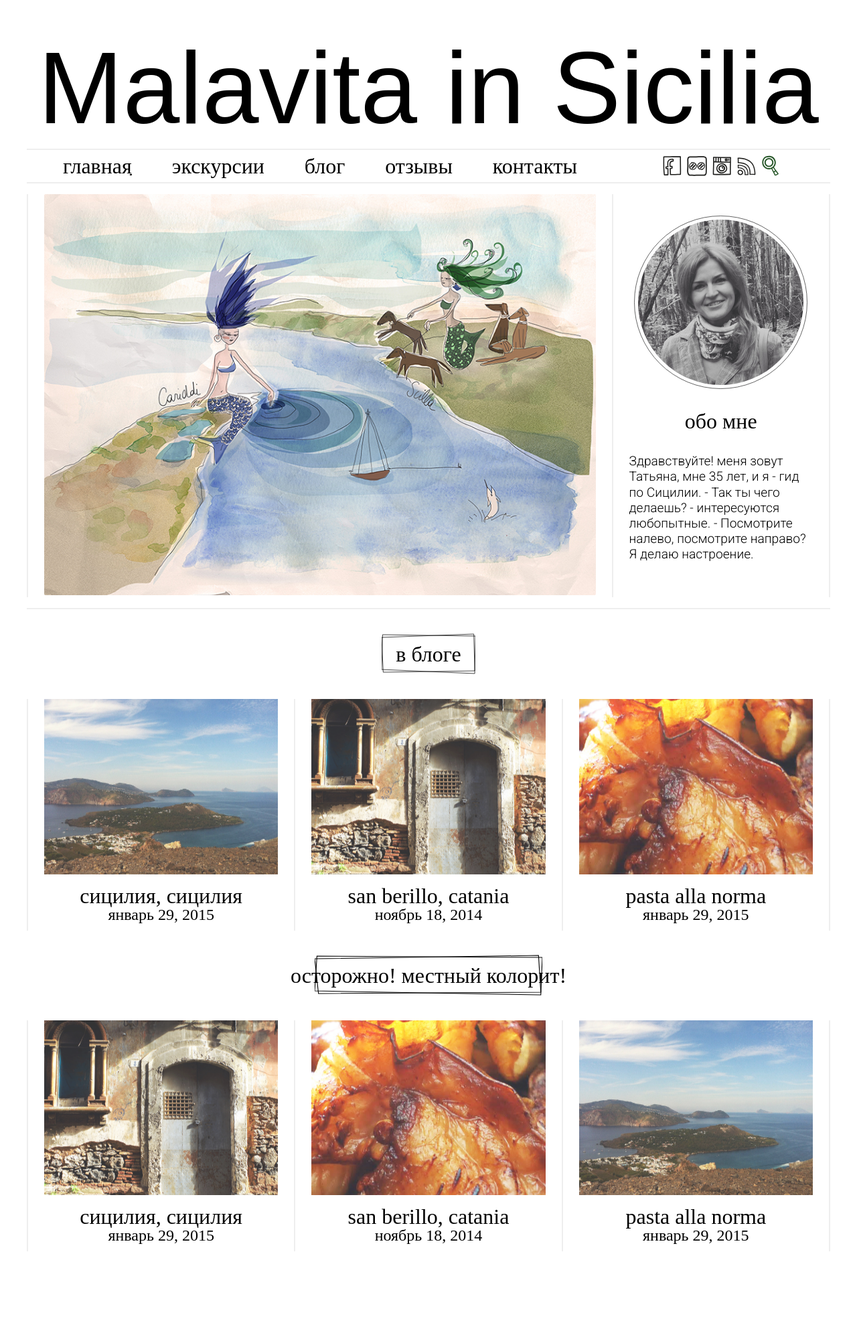
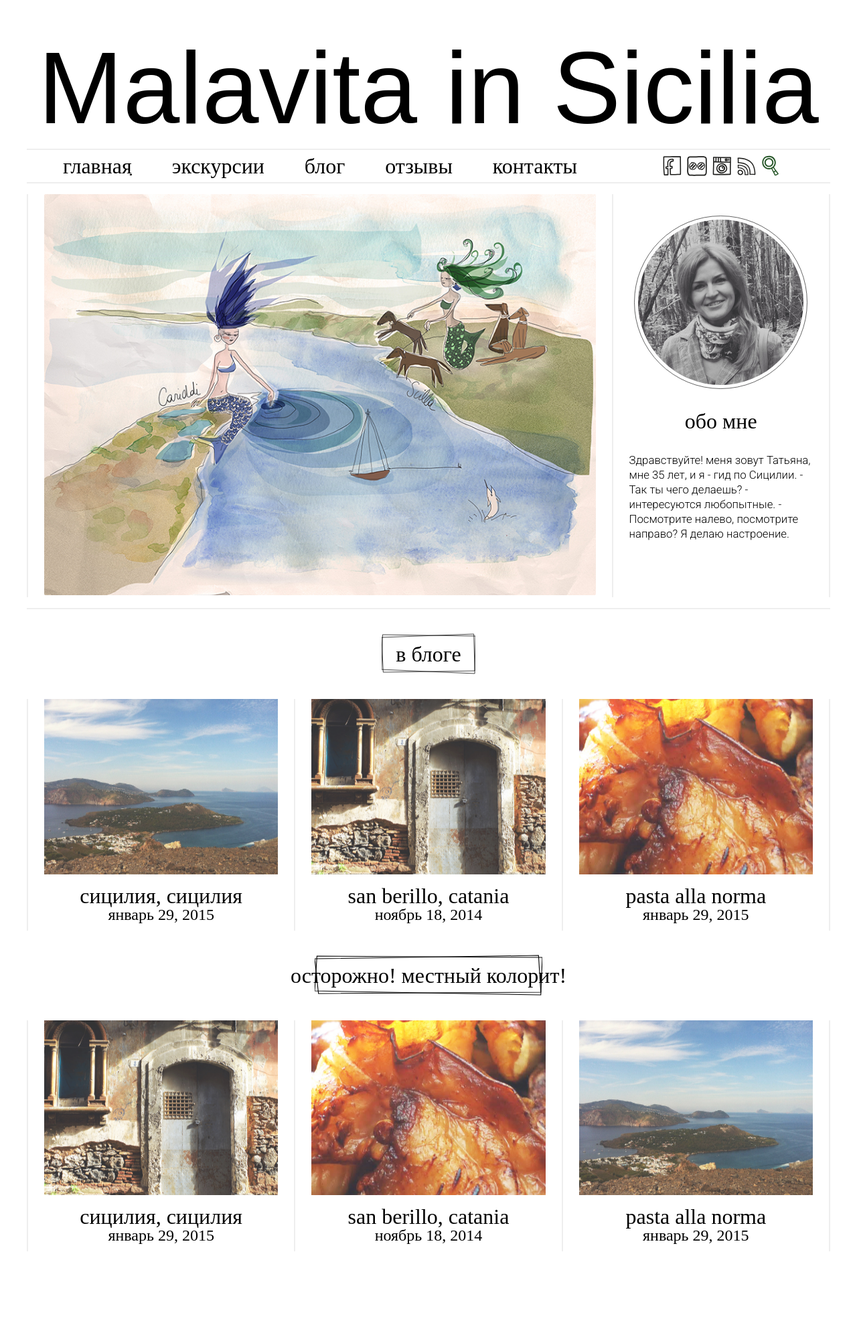
Before and after one commit to malavita/malavita, a Jekyll site: the page built from index.html, in a window 1280 px wide. Shown: the whole page at 67% size. Built offline with Jekyll 4.4.1, drawn with Linux system fonts in a browser that asks for light colours; some web fonts are replaced; Markdown is read by kramdown in place of the engine named in the settings.

```diff
--- a/css/style-unprefixed.css
+++ b/css/style-unprefixed.css
@@ -86,7 +86,7 @@
 }
 
 .page-sidebar p {
-  font: 1.2em/1.2 'Roboto', sans-serif;
+  font: 1.05em/1.3 'Roboto', sans-serif;
 }
 
 .page-sidebar span {
--- a/css/style.css
+++ b/css/style.css
@@ -106,7 +106,7 @@
 }
 
 .page-sidebar p {
-  font: 1.2em/1.2 'Roboto', sans-serif;
+  font: 1.05em/1.3 'Roboto', sans-serif;
 }
 
 .page-sidebar span {
--- a/scss/global.scss
+++ b/scss/global.scss
@@ -87,7 +87,7 @@
 }
 
 .page-sidebar p {
-	font: 1.2em/1.2 'Roboto', sans-serif;
+	font: 1.05em/1.3 'Roboto', sans-serif;
 }
 
 .page-sidebar span {
```
Also changed, not shown: 1 other file.
